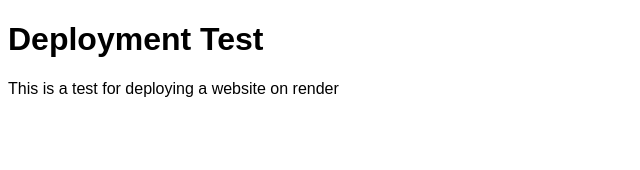
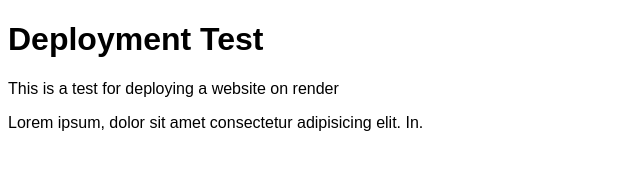
Before and after one commit to Leliah/website, a plain HTML site: page index.html in a window 1280 px wide. Shown: the whole page, without its empty margins (0-640 px from the left). Drawn offline with Linux system fonts and the light colour scheme.

Commit message:
new text

```diff
--- a/index.html
+++ b/index.html
@@ -10,5 +10,6 @@
 <body>
     <h1>Deployment Test</h1>
     <p>This is a test for deploying a website on render</p>
+    <p>Lorem ipsum, dolor sit amet consectetur adipisicing elit. In.</p>
 </body>
 </html>
```
